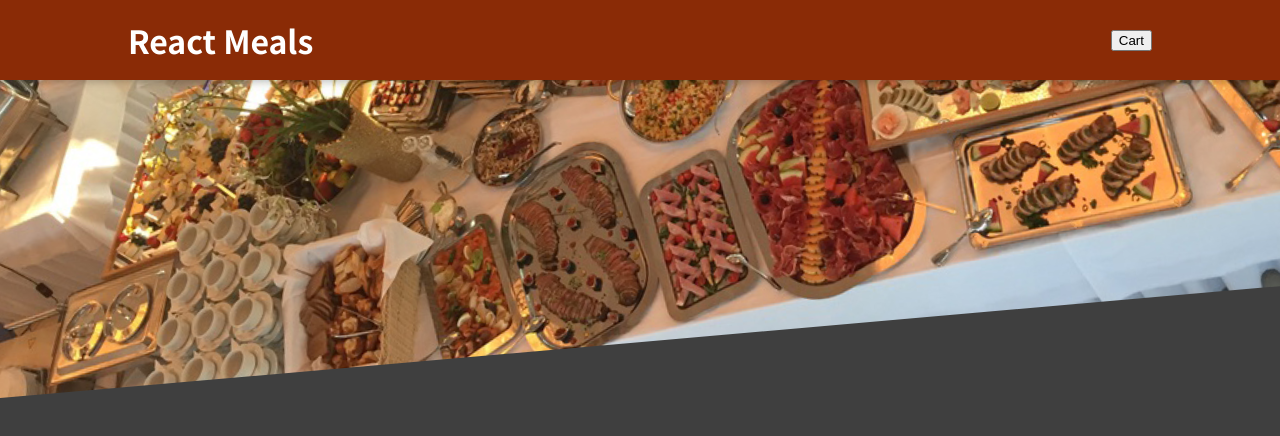
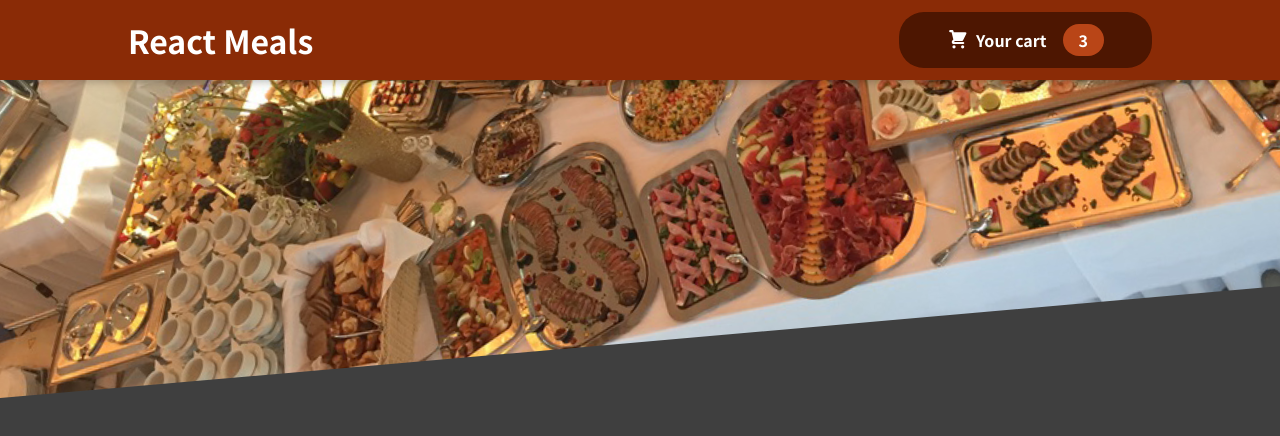
Before and after one commit to apriori-yarik/react-food-order-app, a React (Create React App) app: page / in a window 1280 px wide. Shown: the top 436 px of the page. Built offline with nearby package versions, Linux system fonts and the light colour scheme.

Commit message:
HeaderCartButton added

```diff
--- /dev/null
+++ b/src/components/Cart/CartIcon.js
@@ -0,0 +1,13 @@
+const CartIcon = () => {
+  return (
+    <svg
+      xmlns="http://www.w3.org/2000/svg"
+      viewBox="0 0 20 20"
+      fill="currentColor"
+    >
+      <path d="M3 1a1 1 0 000 2h1.22l.305 1.222a.997.997 0 00.01.042l1.358 5.43-.893.892C3.74 11.846 4.632 14 6.414 14H15a1 1 0 000-2H6.414l1-1H14a1 1 0 00.894-.553l3-6A1 1 0 0017 3H6.28l-.31-1.243A1 1 0 005 1H3zM16 16.5a1.5 1.5 0 11-3 0 1.5 1.5 0 013 0zM6.5 18a1.5 1.5 0 100-3 1.5 1.5 0 000 3z" />
+    </svg>
+  );
+};
+
+export default CartIcon;
--- a/src/components/Layout/Header.js
+++ b/src/components/Layout/Header.js
@@ -2,13 +2,14 @@
 
 import classes from "./Header.module.css";
 import mealsImage from "../../assets/meals.jpg";
+import HeaderCartButton from "./HeaderCartButton";
 
 const Header = (props) => {
   return (
     <>
       <header className={classes.header}>
         <h1>React Meals</h1>
-        <button>Cart</button>
+        <HeaderCartButton />
       </header>
       <div className={classes["main-image"]}>
         <img src={mealsImage} alt="A table full of delicious food!" />
--- /dev/null
+++ b/src/components/Layout/HeaderCartButton.js
@@ -0,0 +1,18 @@
+import React from "react";
+import CartIcon from "../Cart/CartIcon";
+
+import classes from "./HeaderCartButton.module.css";
+
+const HeaderCartButton = (props) => {
+  return (
+    <button className={classes.button}>
+      <span className={classes.icon}>
+        <CartIcon />
+      </span>
+      <span>Your cart</span>
+      <span className={classes.badge}>3</span>
+    </button>
+  );
+};
+
+export default HeaderCartButton;
--- /dev/null
+++ b/src/components/Layout/HeaderCartButton.module.css
@@ -0,0 +1,59 @@
+.button {
+  cursor: pointer;
+  font: inherit;
+  border: none;
+  background-color: #4d1601;
+  color: white;
+  padding: 0.75rem 3rem;
+  display: flex;
+  justify-content: space-around;
+  align-items: center;
+  border-radius: 25px;
+  font-weight: bold;
+}
+
+.button:hover,
+.button:active {
+  background-color: #2c0d00;
+}
+
+.icon {
+  width: 1.35rem;
+  height: 1.35rem;
+  margin-right: 0.5rem;
+}
+
+.badge {
+  background-color: #b94517;
+  padding: 0.25rem 1rem;
+  border-radius: 25px;
+  margin-left: 1rem;
+  font-weight: bold;
+}
+
+.button:hover .badge,
+.button:active .badge {
+  background-color: #92320c;
+}
+
+.bump {
+  animation: bump 300ms ease-out;
+}
+
+@keyframes bump {
+  0% {
+    transform: scale(1);
+  }
+  10% {
+    transform: scale(0.9);
+  }
+  30% {
+    transform: scale(1.1);
+  }
+  50% {
+    transform: scale(1.15);
+  }
+  100% {
+    transform: scale(1);
+  }
+}
```
Also changed, not shown: 1 other file (tests, documents, lock files or other folders).
